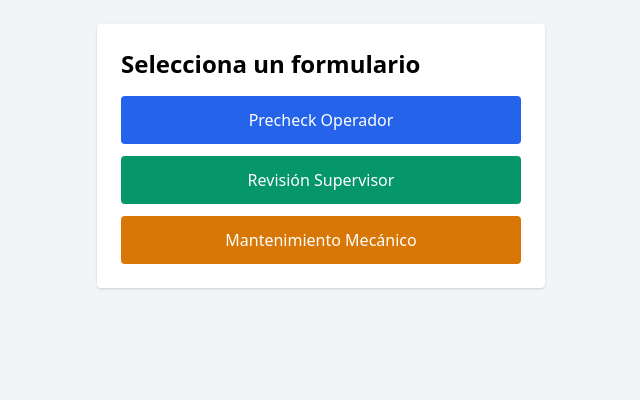
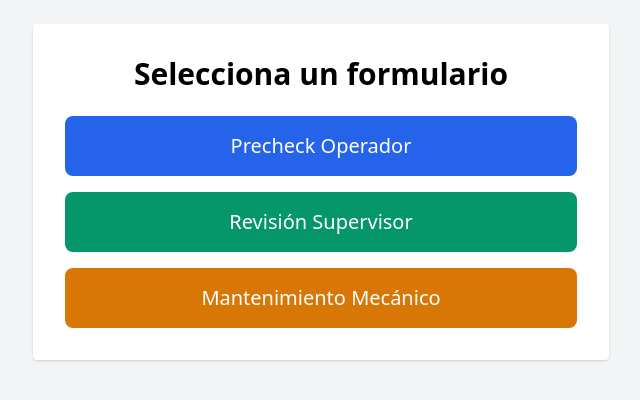
Before and after one commit to kiddyeyo/checklist-app, a FastAPI app: page / in a window 1280 px wide. Shown: the top 400 px of the page, without its empty margins (319-959 px from the left). Run offline with FastAPI, Linux system fonts and the light colour scheme.

Commit message:
Botones mas grande Main-menu y se reduce uploads a un helper function

```diff
--- a/app.py
+++ b/app.py
@@ -96,6 +96,22 @@ def save_row_to_sheet(values: list[str], sheet_name: str):
         body={"values": [values]}
     ).execute()
 
+
+async def save_uploaded_images(request: Request, photos: list[UploadFile] | None) -> list[str]:
+    """Save uploaded images and return their accessible URLs."""
+    urls: list[str] = []
+    if photos:
+        for up in photos:
+            if up.content_type.startswith("image/"):
+                ext = os.path.splitext(up.filename)[1]
+                fname = f"{uuid.uuid4()}{ext}"
+                dest = os.path.join(UPLOAD_DIR, fname)
+                with open(dest, "wb") as out:
+                    out.write(await up.read())
+                base = str(request.base_url).rstrip("/")
+                urls.append(f"{base}/uploads/{fname}")
+    return urls
+
 # 1) Menú principal
 @app.get("/")
 async def menu(request: Request):
@@ -126,17 +142,8 @@ async def submit_precheck(request: Request, photos: list[UploadFile] = File(None
         row.append(form.get(key))
     row.append(form.get("comments", ""))
 
-    # guardar fotos
-    urls = []
-    if photos:
-        for up in photos:
-            if up.content_type.startswith("image/"):
-                ext = os.path.splitext(up.filename)[1]
-                fname = f"{uuid.uuid4()}{ext}"
-                dest = os.path.join(UPLOAD_DIR, fname)
-                with open(dest, "wb") as f: f.write(await up.read())
-                base = str(request.base_url).rstrip("/")
-                urls.append(f"{base}/uploads/{fname}")
+    # Fotos de evidencia
+    urls = await save_uploaded_images(request, photos)
     row.append(" | ".join(urls))
 
     save_row_to_sheet(row, "Precheck")
@@ -177,18 +184,8 @@ async def submit_supervisor(request: Request, photos: list[UploadFile] = File(No
     # Comentarios
     row.append(form.get("comments", ""))
 
-    # Fotos
-    urls = []
-    if photos:
-        for upload in photos:
-            if upload.content_type.startswith("image/"):
-                ext = os.path.splitext(upload.filename)[1]
-                filename = f"{uuid.uuid4()}{ext}"
-                dest = os.path.join(UPLOAD_DIR, filename)
-                with open(dest, "wb") as out:
-                    out.write(await upload.read())
-                base = str(request.base_url).rstrip("/")
-                urls.append(f"{base}/uploads/{filename}")
+    # Fotos de evidencia
+    urls = await save_uploaded_images(request, photos)
     row.append(" | ".join(urls))
 
     save_row_to_sheet(row, "Supervisor")
@@ -234,17 +231,7 @@ async def submit_mantenimiento(request: Request, photos: list[UploadFile] = File
     row.append(form.get("comments", ""))
 
     # Fotos de evidencia
-    urls = []
-    if photos:
-        for up in photos:
-            if up.content_type.startswith("image/"):
-                ext = os.path.splitext(up.filename)[1]
-                fname = f"{uuid.uuid4()}{ext}"
-                dest = os.path.join(UPLOAD_DIR, fname)
-                with open(dest, "wb") as out:
-                    out.write(await up.read())
-                base = str(request.base_url).rstrip("/")
-                urls.append(f"{base}/uploads/{fname}")
+    urls = await save_uploaded_images(request, photos)
     row.append(" | ".join(urls))
 
     save_row_to_sheet(row, "Mantenimiento")
--- a/templates/menu.html
+++ b/templates/menu.html
@@ -7,12 +7,12 @@
   <link href="https://cdn.jsdelivr.net/npm/tailwindcss@2/dist/tailwind.min.css" rel="stylesheet">
 </head>
 <body class="bg-gray-100 p-6">
-  <div class="max-w-md mx-auto bg-white p-6 rounded shadow">
-    <h1 class="text-2xl font-bold mb-4">Selecciona un formulario</h1>
-    <div class="space-y-3">
-      <a href="/precheck" class="block text-center bg-blue-600 text-white p-3 rounded">Precheck Operador</a>
-      <a href="/supervisor" class="block text-center bg-green-600 text-white p-3 rounded">Revisión Supervisor</a>
-      <a href="/mantenimiento" class="block text-center bg-yellow-600 text-white p-3 rounded">Mantenimiento Mecánico</a>
+  <div class="max-w-xl mx-auto bg-white p-8 rounded shadow">
+    <h1 class="text-3xl font-bold mb-6 text-center">Selecciona un formulario</h1>
+    <div class="flex flex-col items-center space-y-4">
+      <a href="/precheck" class="w-full text-center bg-blue-600 text-white py-4 rounded-lg text-xl">Precheck Operador</a>
+      <a href="/supervisor" class="w-full text-center bg-green-600 text-white py-4 rounded-lg text-xl">Revisión Supervisor</a>
+      <a href="/mantenimiento" class="w-full text-center bg-yellow-600 text-white py-4 rounded-lg text-xl">Mantenimiento Mecánico</a>
     </div>
   </div>
 </body>
```
